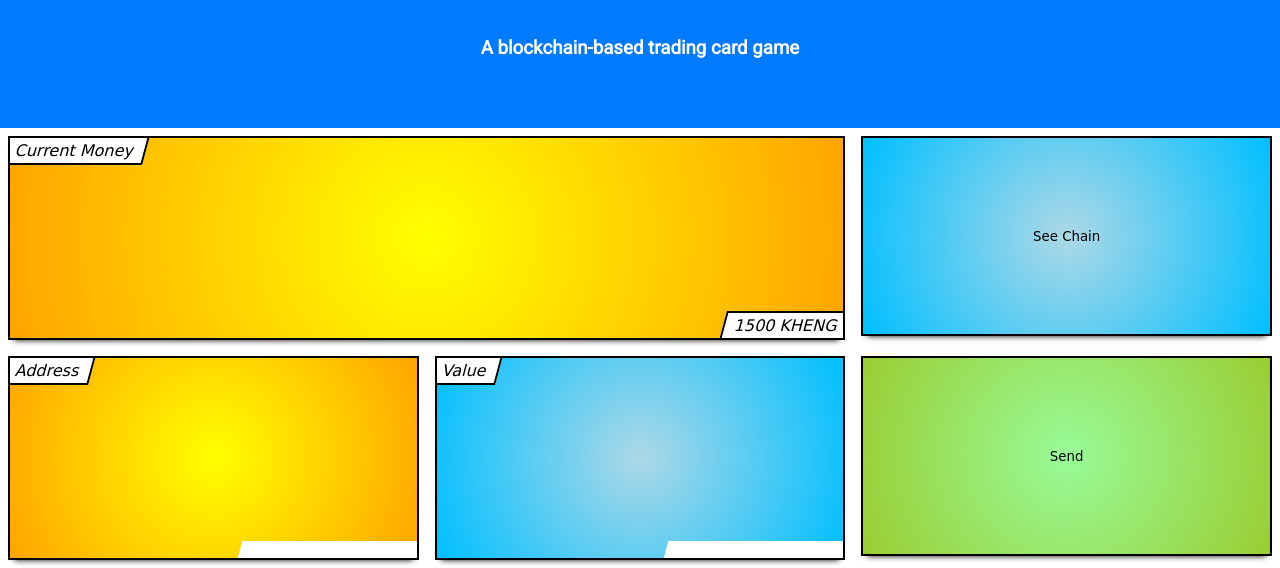
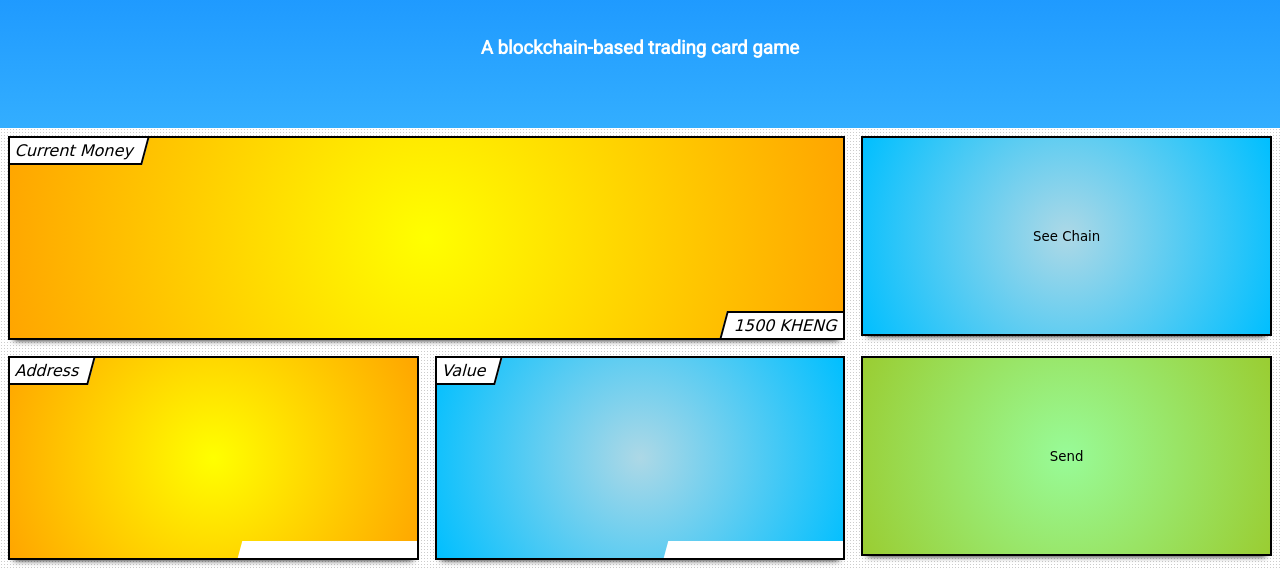
Before and after one commit to Mandinglets/simple-blockchain-hack, a plain HTML site: page frontend/index.html in a window 1280 px wide. Shown: the part 232-800 px from the top of the page. Drawn offline with Linux system fonts and the light colour scheme.

Commit message:
Added dots

```diff
--- a/frontend/index.html
+++ b/frontend/index.html
@@ -16,7 +16,7 @@
             <a href="#send_phu">Send KHENG</a>
             <a href="#contact">Contact</a>
         </div>
-        <div class="main_container">
+        <div class="main_container dotted">
             <div id="home" class="banner_container">
                 <h1></h1>
                 <h1 class="title">Welcome to NATCoin</h1>
--- a/frontend/style.css
+++ b/frontend/style.css
@@ -3,12 +3,23 @@
     grid-template-rows: 1.5fr 1fr 1fr;
     margin-top: 30px;
 }
+.dotted {
+  background-image: -webkit-repeating-radial-gradient(center center, rgba(0,0,0,.2), rgba(0,0,0,.2) 1px, transparent 1px, transparent 100%);
+  background-image: -moz-repeating-radial-gradient(center center, rgba(0,0,0,.2), rgba(0,0,0,.2) 1px, transparent 1px, transparent 100%);
+  background-image: -ms-repeating-radial-gradient(center center, rgba(0,0,0,.2), rgba(0,0,0,.2) 1px, transparent 1px, transparent 100%);
+  background-image: repeating-radial-gradient(center center, rgba(0,0,0,.2), rgba(0,0,0,.2) 1px, transparent 1px, transparent 100%);
+  -webkit-background-size: 3px 3px;
+  -moz-background-size: 3px 3px;
+  background-size: 3px 3px;
+  }
+
 
 .banner_container {
   display: grid;
   grid-template-columns: 1fr;
   grid-template-rows: 1fr 1fr 1fr;
   background: #007bff;
+  background-image: linear-gradient(#007bff, #33AEFF);
   color: #fff;
   font-family: 'Roboto', sans-serif;
 }
@@ -42,6 +53,7 @@ html, body {
     margin:1vmin;
     overflow:hidden;
     position:relative;
+
   }
 
   .text {
```
